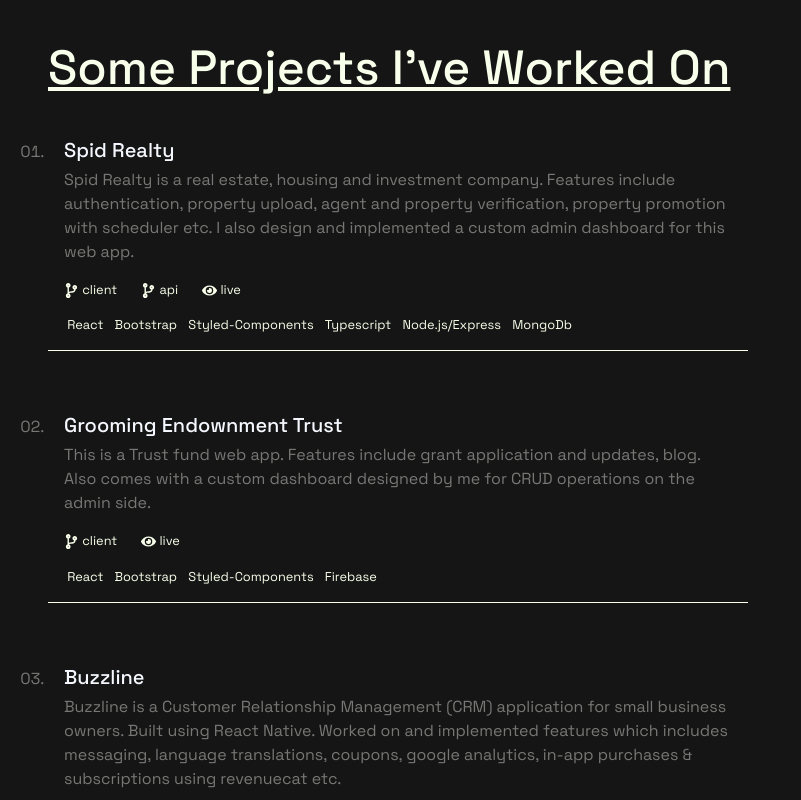
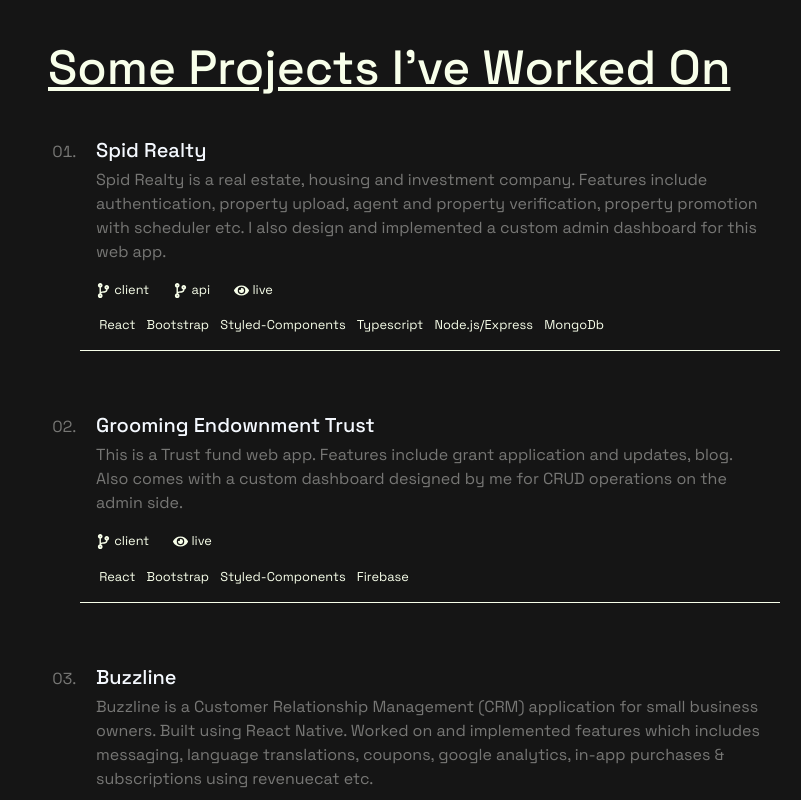
Before and after one commit to ikecodes/portfolio_v3, a React (Create React App) app: page / in a window 1280 px wide. Shown: the part 1700-2500 px from the top of the page, without its empty margins (0-801 px from the left). Built offline with nearby package versions, Linux system fonts and the light colour scheme.

Commit message:
added paddding to list items

```diff
--- a/src/components/Work.tsx
+++ b/src/components/Work.tsx
@@ -87,8 +87,8 @@
 
 const List = styled.ul`
   color: ${colors.dim};
-  margin: 0;
-  padding: 0;
+  /* margin: 0;
+  padding: 0; */
   & li {
     list-style: decimal-leading-zero;
     max-width: 700px;
```
